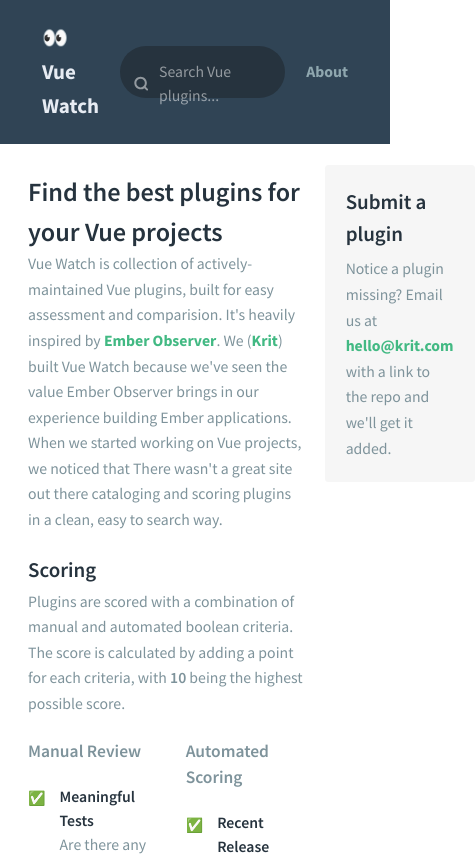
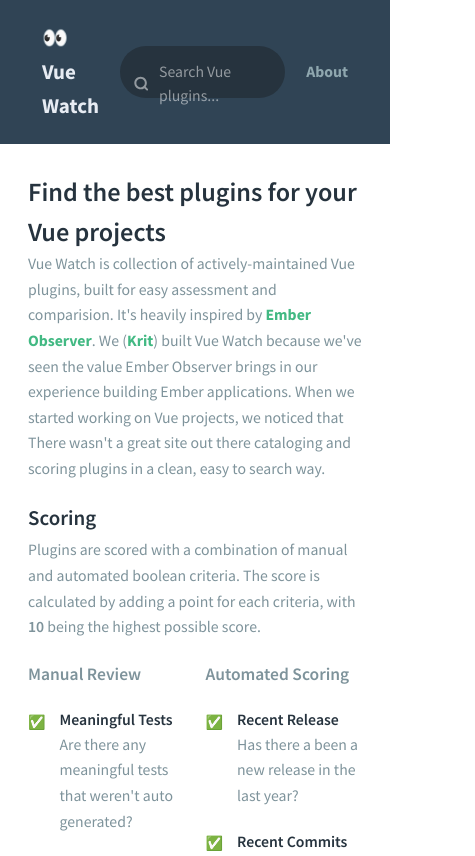
Before and after one commit to builtbykrit/vue-watch, a Vue app: page /about in a window 390 px wide. Shown: the top 856 px of the page, 475 px wide, since content can reach past the window. Built offline with nearby package versions, Linux system fonts and the light colour scheme.

Commit message:
Responsive time

```diff
--- a/src/views/About.vue
+++ b/src/views/About.vue
@@ -125,4 +125,10 @@
   .score-item {
     @apply my-3;
   }
+
+  @include respond-below(md) {
+    .two-one {
+      grid-template-columns: 1fr !important;
+    }
+  }
 </style>
```
